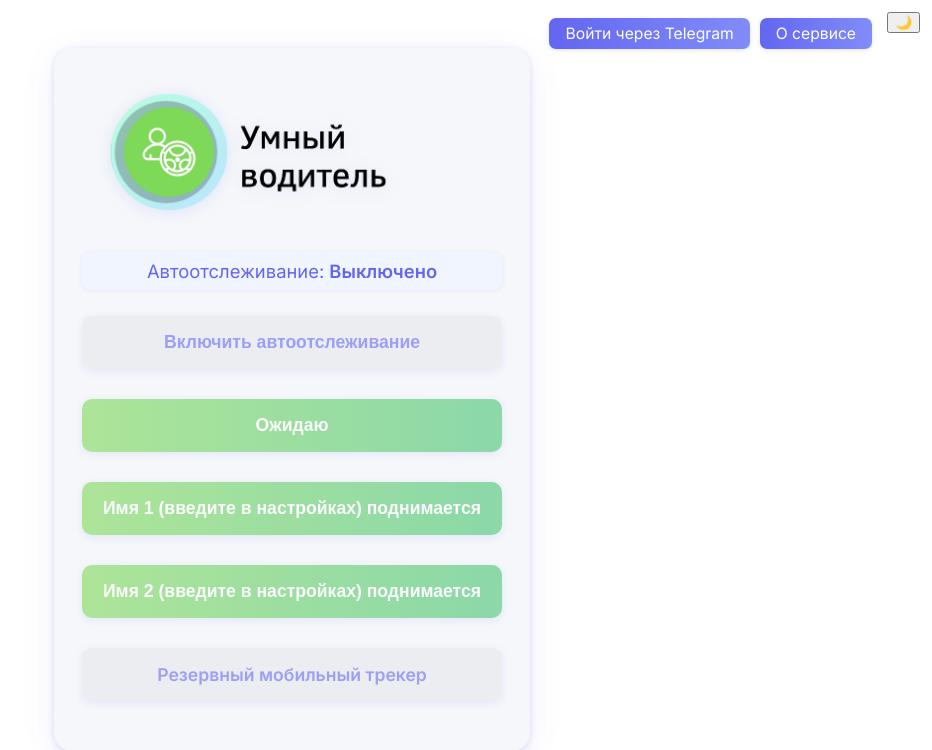
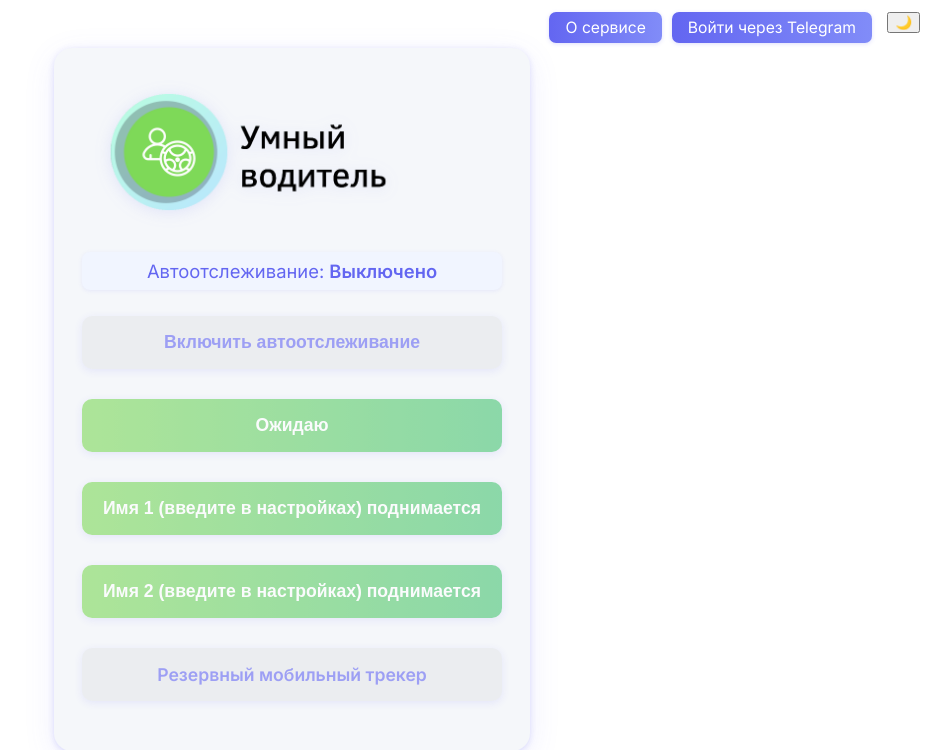
Before and after one commit to alexrashkin/clever-driver-bot, a Flask app: page / in a window 1280 px wide. Shown: the top 750 px of the page, without its empty margins (348-1280 px from the left). Run offline with Flask 3, Linux system fonts and the light colour scheme; data comes from the database, SQL or seed files in the repository.

Commit message:
change align buttons

```diff
--- a/web/templates/index.html
+++ b/web/templates/index.html
@@ -189,13 +189,13 @@
 </head>
 <body>
     <button id="theme-toggle" style="position:absolute;top:12px;right:12px;z-index:10;">🌙</button>
-    <div style="position: absolute; right: 60px; top: 18px; z-index: 20; display: flex; gap: 10px;">
+    <div style="position: absolute; right: 60px; top: 12px; z-index: 20; display: flex; gap: 10px; align-items: center;">
+        <a href="/about" class="top-link nav-btn">О сервисе</a>
         {% if is_authorized %}
         <a href="/settings" class="top-link nav-btn">Настройки</a>
         {% else %}
         <a href="/settings" class="top-link nav-btn">Войти через Telegram</a>
         {% endif %}
-        <a href="/about" class="top-link nav-btn">О сервисе</a>
     </div>
     <div class="container">
         <div class="logo-wrap">
```
